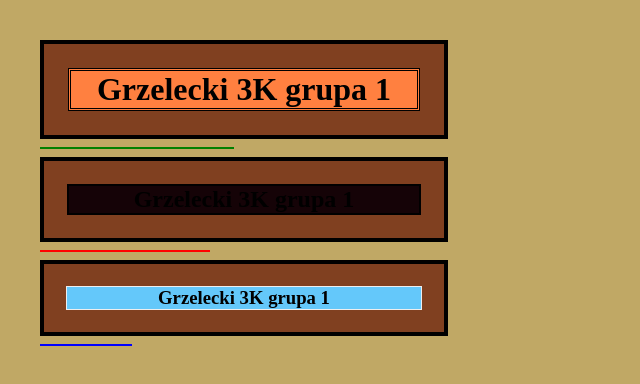
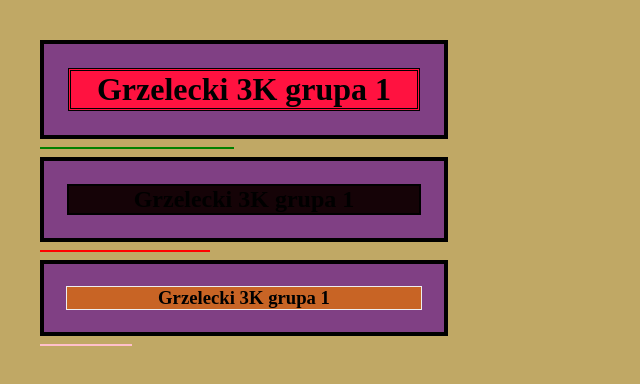
Before and after one commit to Lenny669/32-36, a plain HTML site: page zadanie36_grze.html in a window 1280 px wide. Shown: the whole page, without its empty margins (0-640 px from the left). Drawn offline with Linux system fonts and the light colour scheme.

Commit message:
Update zadanie36_grze.html

```diff
--- a/zadanie36_grze.html
+++ b/zadanie36_grze.html
@@ -10,14 +10,14 @@ text-align : center;
 margin : 40px;
 }
 div {
-background : rgb(128,64,32);
+background : rgb(128,64,132);
 width : 400px;
 border : 4px black solid;
 }
 h1 {
 margin : 24px;
 border : 3px double;
-background : rgb(255,128,64);
+background : rgb(255,18,64);
 }
 h2 {
 margin : 23px;
@@ -27,7 +27,7 @@ background : rgb(21,3,7);
 h3 {
 margin : 22px;
 border : 1px ridge;
-background : rgb(100,200,250);
+background : rgb(200,100,37);
 }
 </style>
 </head>
@@ -37,7 +37,7 @@ background : rgb(100,200,250);
 <div><h2> Grzelecki 3K grupa 1</h2></div>
 <hr color="red" width="168px" align="left"></hr>
 <div><h3> Grzelecki 3K grupa 1</h3></div>
-<hr color="blue" width="90px" align="left"></hr>
+<hr color="pink" width="90px" align="left"></hr>
 </body>
 </html>
 <!-- Hubert Grzelecki -->
```
